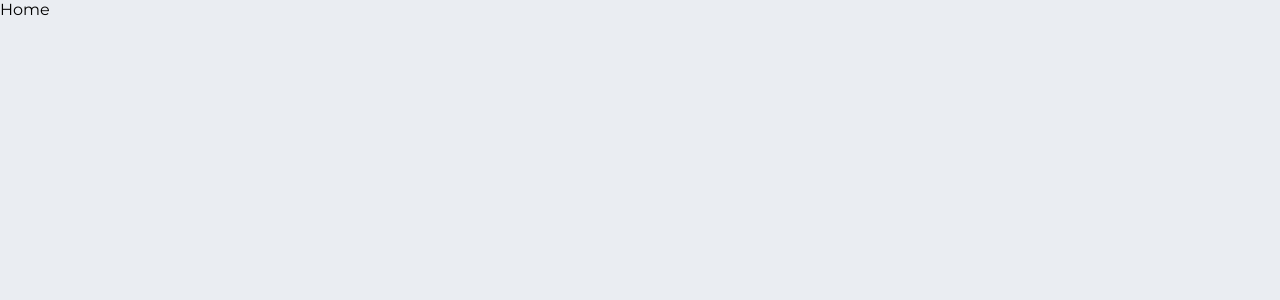
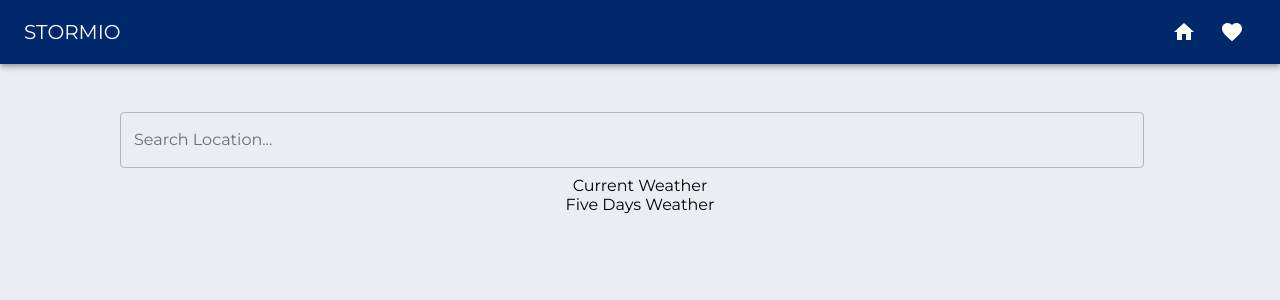
Before and after one commit to Leelavy/lee-lavy-28-02-20201, a React (Create React App) app: page / in a window 1280 px wide. Shown: the top 300 px of the page. Built offline with nearby package versions, Linux system fonts and the light colour scheme.

Commit message:
fixed commit

```diff
--- a/package.json
+++ b/package.json
@@ -5,6 +5,7 @@
   "dependencies": {
     "@material-ui/core": "^4.11.3",
     "@material-ui/icons": "^4.11.2",
+    "@material-ui/lab": "^4.0.0-alpha.57",
     "@testing-library/jest-dom": "^5.11.9",
     "@testing-library/react": "^11.2.5",
     "@testing-library/user-event": "^12.7.3",
--- a/src/App.js
+++ b/src/App.js
@@ -1,22 +1,41 @@
 import React from 'react';
-//Pages
 import Home from './pages/Home';
 import Favorites from './pages/Favorites';
-//Router
 import { BrowserRouter, Switch, Route } from 'react-router-dom';
-//Styles
 import GlobalStyles from './styles/GlobalStyles';
+import styled from 'styled-components';
+import { useTheme } from '@material-ui/core/styles';
+import Appbar from './components/Appbar';
 
 function App() {
+
   return (
     <BrowserRouter>
       <GlobalStyles />
-      <Switch>
-        <Route exact path="/" component={Home} />
-        <Route exact path="/favorites" component={Favorites} />
-      </Switch>
+      <Appbar />
+      <StyledContainer>
+        <StyledContent>
+          <Switch>
+            <Route exact path="/" component={Home} />
+            <Route exact path="/favorites" component={Favorites} />
+          </Switch>
+        </StyledContent>
+      </StyledContainer>
     </BrowserRouter>
   );
 }
 
+const StyledContainer = styled.div`
+  width: 100%;
+  display: flex;
+  justify-content: center;
+  padding: 2rem 0;
+`;
+
+const StyledContent = styled.div`
+  width: 80%;
+  display: flex;
+  justify-content: center;
+`;
+
 export default App;
--- a/src/api/accuWeatherAPI.js
+++ b/src/api/accuWeatherAPI.js
@@ -1,6 +1,3 @@
-const base_url = 'http://dataservice.accuweather.com';
-const api_key = 'HxIx6T5ArCVjALKDqoX39NivrUTWJnuo';
-
 //dummyData api
 import {
   dummyDataAutocomplete,
@@ -8,6 +5,10 @@ import {
   dummyTelAvivWeatherWithDetails,
   dunnyTelAvivFiveDaysWeather
 } from '../dummyData';
+
+const base_url = 'http://dataservice.accuweather.com';
+const api_key = 'HxIx6T5ArCVjALKDqoX39NivrUTWJnuo';
+
 export const dummyAutocompleteURL = () => dummyDataAutocomplete;
 export const dummyCurrentWeatherURL = () => dummyTelAvivWeather;
 export const dummyFiveDaysWeatherURL = () => dunnyTelAvivFiveDaysWeather;
--- /dev/null
+++ b/src/components/Appbar.js
@@ -0,0 +1,52 @@
+import React from 'react';
+import { Link } from 'react-router-dom';
+import { makeStyles } from '@material-ui/core/styles';
+import AppBar from '@material-ui/core/AppBar';
+import Toolbar from '@material-ui/core/Toolbar';
+import IconButton from '@material-ui/core/IconButton';
+import Typography from '@material-ui/core/Typography';
+import HomeIcon from '@material-ui/icons/Home';
+import FavoriteIcon from '@material-ui/icons/Favorite';
+
+const useStyles = makeStyles((theme) => ({
+  grow: {
+    flexGrow: 1,
+  },
+  title: {
+    display: 'block',
+  },
+  sectionDesktop: {
+    display: 'flex',
+  },
+}));
+
+const Appbar = () => {
+  const classes = useStyles();
+
+  return (
+    <div className={classes.grow}>
+      <AppBar position="static">
+        <Toolbar>
+          <Typography className={classes.title} variant="h6" noWrap>
+            STORMIO
+          </Typography>
+          <div className={classes.grow} />
+          <div className={classes.sectionDesktop}>
+            <Link to="/" style={{ color: "inherit" }}>
+              <IconButton color="inherit" >
+                <HomeIcon />
+              </IconButton>
+            </Link>
+            <Link to="/favorites" style={{ color: "inherit" }}>
+              <IconButton color="inherit">
+                <FavoriteIcon />
+              </IconButton>
+            </Link>
+          </div>
+        </Toolbar>
+      </AppBar>
+    </div>
+  );
+}
+
+export default Appbar;
--- /dev/null
+++ b/src/components/CurrentWeather.js
@@ -0,0 +1,14 @@
+import React from 'react';
+import styled from 'styled-components';
+
+const CurrentWeather = () => {
+
+  return (
+    <div>
+      Current Weather
+    </div>
+  );
+}
+
+
+export default CurrentWeather;
--- /dev/null
+++ b/src/components/FiveDaysWeather.js
@@ -0,0 +1,11 @@
+import React from 'react';
+
+const FiveDaysWeather = () => {
+  return (
+    <div>
+      Five Days Weather
+    </div>
+  );
+}
+
+export default FiveDaysWeather;
--- /dev/null
+++ b/src/components/SearchBar.js
@@ -0,0 +1,62 @@
+import React, { useState, useEffect } from 'react';
+//Redux
+import { useSelector, useDispatch } from 'react-redux';
+import { loadAutoComplete, loadCurrentWeather } from '../redux/actions/weatherActions';
+//MUI
+import TextField from '@material-ui/core/TextField';
+import Autocomplete from '@material-ui/lab/Autocomplete';
+import { makeStyles } from '@material-ui/core/styles';
+
+const useStyles = makeStyles((theme) => ({
+  search: {
+    position: 'relative',
+    borderRadius: theme.shape.borderRadius,
+    marginRight: theme.spacing(2),
+    marginLeft: 0,
+    width: '100%',
+    background: 'none',
+  },
+}));
+
+const SearchBar = () => {
+
+  const classes = useStyles();
+  const dispatch = useDispatch();
+  const autocompleteData = useSelector(state => state.weather.autocomplete);
+  const [searchInput, setSearchInput] = useState('');
+
+  const handleSearchInput = (e) => {
+    setSearchInput(e.target.value);
+  }
+
+  const handleLocationSelect = () => {
+    dispatch(loadCurrentWeather());
+  }
+
+  useEffect(() => {
+    dispatch(loadAutoComplete(searchInput));
+  }, [searchInput])
+
+  return (
+    <div className={classes.search}>
+      <Autocomplete
+        freeSolo
+        disableClearable
+        options={autocompleteData.map((option) => option.LocalizedName)}
+        onChange={handleLocationSelect}
+        renderInput={(params) => (
+          <TextField
+            {...params}
+            label="Search Location..."
+            margin="normal"
+            variant="outlined"
+            InputProps={{ ...params.InputProps, type: 'search' }}
+            onChange={handleSearchInput}
+          />
+        )}
+      />
+    </div>
+  );
+}
+
+export default SearchBar;
--- a/src/index.js
+++ b/src/index.js
@@ -5,6 +5,7 @@ import { createStore, applyMiddleware, compose } from 'redux';
 import rootReducer from './redux/reducers/index';
 import { Provider, provider } from 'react-redux';
 import thunk from 'redux-thunk';
+import { createMuiTheme, ThemeProvider } from '@material-ui/core/styles';
 
 const composeEnchancer = window.__REDUX_DEVTOOLS_EXTENSION_COMPOSE__ || compose;
 
@@ -13,10 +14,26 @@ const store = createStore(
   composeEnchancer(applyMiddleware(thunk))
 );
 
+const theme = createMuiTheme({
+  palette: {
+    primary: {
+      main: '#00286B',
+    },
+    secondary: {
+      main: '#005DAF',
+    },
+  },
+  typography: {
+    fontFamily: "'Montserrat', sans-serif",
+  }
+});
+
 ReactDOM.render(
   <React.StrictMode>
     <Provider store={store}>
-      <App />
+      <ThemeProvider theme={theme}>
+        <App />
+      </ThemeProvider>
     </Provider>
   </React.StrictMode>,
   document.getElementById('root')
--- a/src/pages/Home.js
+++ b/src/pages/Home.js
@@ -1,12 +1,25 @@
 import React from 'react';
+import styled from 'styled-components';
+import CurrentWeather from '../components/CurrentWeather';
+import FiveDaysWeather from '../components/FiveDaysWeather';
+import SearchBar from '../components/SearchBar';
 
 const Home = () => {
 
   return (
-    <div>
-      Home
-    </div>
+    <StyledContainer>
+      <SearchBar />
+      <CurrentWeather />
+      <FiveDaysWeather />
+    </StyledContainer>
   );
 }
 
+const StyledContainer = styled.div`
+  display: flex;
+  flex-direction: column;
+  align-items: center;
+  width: 100%;
+`;
+
 export default Home;
--- a/src/redux/actions/weatherActions.js
+++ b/src/redux/actions/weatherActions.js
@@ -2,9 +2,13 @@ import axios from 'axios';
 //should import real api urls after setting up the app
 import { dummyAutocompleteURL, dummyCurrentWeatherURL, dummyFiveDaysWeatherURL } from '../../api/accuWeatherAPI';
 
-export const loadAutoComplete = () => async (dispatch) => {
-  //FETCH AXIOS
-  const autocompleteData = await axios.get(dummyAutocompleteURL());
+export const loadAutoComplete = (q) => async (dispatch) => {
+  //SHOULD BE FETCH AXIOS
+  let autocompleteData = [];
+  if (q === 'te') {
+    autocompleteData = dummyAutocompleteURL();
+  }
+  console.log(autocompleteData);
   dispatch({
     type: "FETCH_AUTOCOMPLETE",
     payload: {
@@ -14,8 +18,8 @@ export const loadAutoComplete = () => async (dispatch) => {
 };
 
 export const loadCurrentWeather = () => async (dispatch) => {
-  //FETCH AXIOS
-  const currentWeatherData = await axios.get(dummyCurrentWeatherURL());
+  //SHOULD BE FETCH AXIOS
+  const currentWeatherData = dummyCurrentWeatherURL();
   dispatch({
     type: "FETCH_CURRENT_WEATHER",
     payload: {
@@ -25,7 +29,8 @@ export const loadCurrentWeather = () => async (dispatch) => {
 };
 
 export const loadFiveDaysWeather = () => async (dispatch) => {
-  const fiveDaysWeatherData = await axios.get(dummyFiveDaysWeatherURL());
+  //SHOULD BE FETCH AXIOS
+  const fiveDaysWeatherData = dummyFiveDaysWeatherURL();
   dispatch({
     type: "FETCH_FIVE_DAYS_WEATHER",
     payload: {
--- a/src/styles/GlobalStyles.js
+++ b/src/styles/GlobalStyles.js
@@ -7,10 +7,15 @@ const GlobalStyles = createGlobalStyle`
     box-sizing: border-box;
   }
 
+  #root {
+    height: 100vh;
+  }
+
   body {
     font-family: 'Montserrat', sans-serif;
     background: #EAEDF2;
   }
+
 `;
 
 export default GlobalStyles;
```
Also changed, not shown: 1 other file (tests, documents, lock files or other folders).
